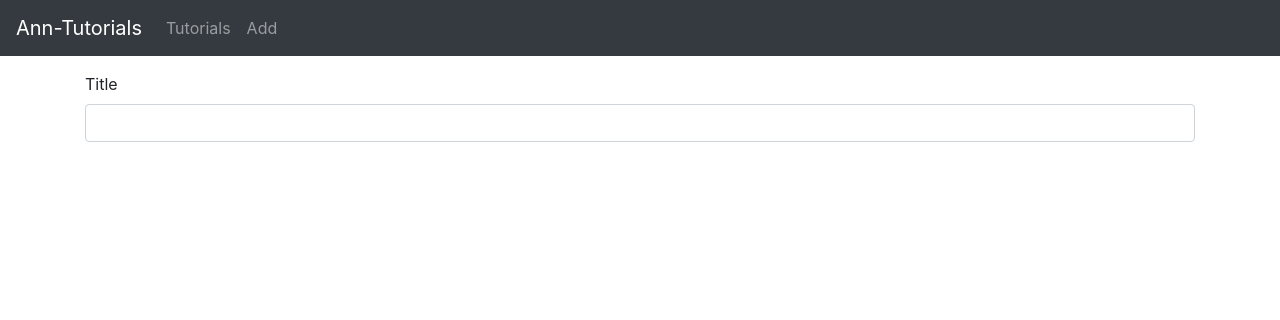
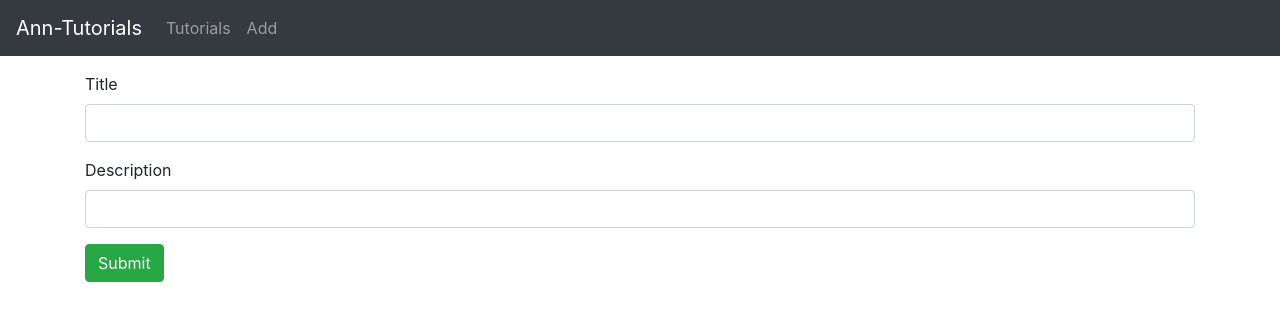
Before and after one commit to Annaliskirwa/_App_Diecisiete, an Angular app: page /add in a window 1280 px wide. Shown: the top 320 px of the page. Built offline with nearby package versions, Linux system fonts and the light colour scheme.

Commit message:
Description input

```diff
--- a/src/app/components/add-tutorial/add-tutorial.component.html
+++ b/src/app/components/add-tutorial/add-tutorial.component.html
@@ -5,6 +5,11 @@
                 <label for = "title">Title</label>
                 <input type="text" class="form-control" id="title" required [(ngModel)]="tutorial.title" name="title">
             </div>
+            <div class = "form-group">
+                <label for = "description">Description</label>
+                <input type="text" class ="form-control" id="description" required [(ngModel)]="tutorial.description" name="descripition">
+            </div>
+            <button (click)="saveTutorial()" class = "btn btn-success">Submit</button>
         </div>
     </div>
 </div>
```
